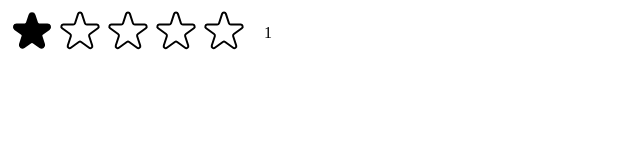
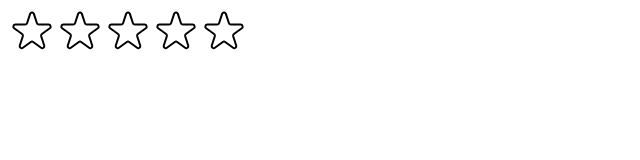
Before and after one commit to Maxeroz/usepopcorn, a React (Create React App) app: page / in a window 1280 px wide. Shown: the top 160 px of the page, without its empty margins (0-640 px from the left). Built offline with nearby package versions, Linux system fonts and the light colour scheme.

Commit message:
Handling Hover Events

```diff
--- a/src/StarRating.js
+++ b/src/StarRating.js
@@ -16,7 +16,8 @@ const textStyle = {
 };
 
 export default function StarRating({ maxRating = 5 }) {
-  const [rating, setRating] = useState(1);
+  const [rating, setRating] = useState(0);
+  const [tempRating, setTempRating] = useState(0);
 
   function handleRating(rating) {
     setRating(rating);
@@ -28,12 +29,14 @@ export default function StarRating({ maxRating = 5 }) {
         {Array.from({ length: maxRating }, (_, i) => (
           <Star
             key={i}
+            full={tempRating ? tempRating >= i + 1 : rating >= i + 1}
             onRate={() => handleRating(i + 1)}
-            full={rating >= i + 1}
+            onHoverIn={() => setTempRating(i + 1)}
+            onHoverOut={() => setTempRating(0)}
           />
         ))}
       </div>
-      <p style={textStyle}>{rating || ""}</p>
+      <p style={textStyle}>{tempRating || rating || ""}</p>
     </div>
   );
 }
@@ -45,9 +48,15 @@ const starStyle = {
   cursor: "pointer",
 };
 
-function Star({ onRate, full }) {
+function Star({ onRate, full, onHoverIn, onHoverOut }) {
   return (
-    <span role="button" style={starStyle} onClick={onRate}>
+    <span
+      role="button"
+      style={starStyle}
+      onClick={onRate}
+      onMouseEnter={onHoverIn}
+      onMouseLeave={onHoverOut}
+    >
       {full ? (
         <svg
           xmlns="http://www.w3.org/2000/svg"
```
